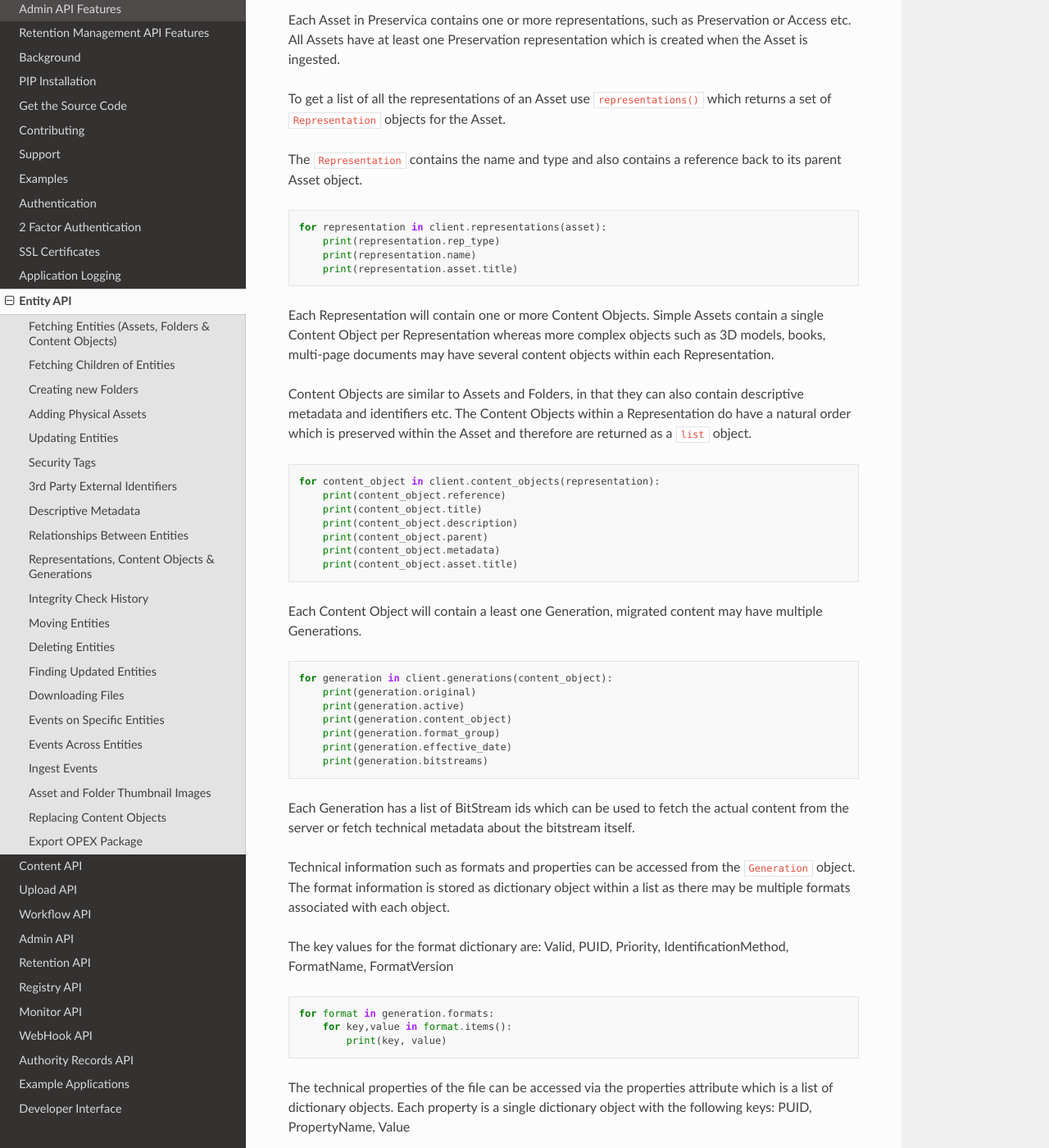
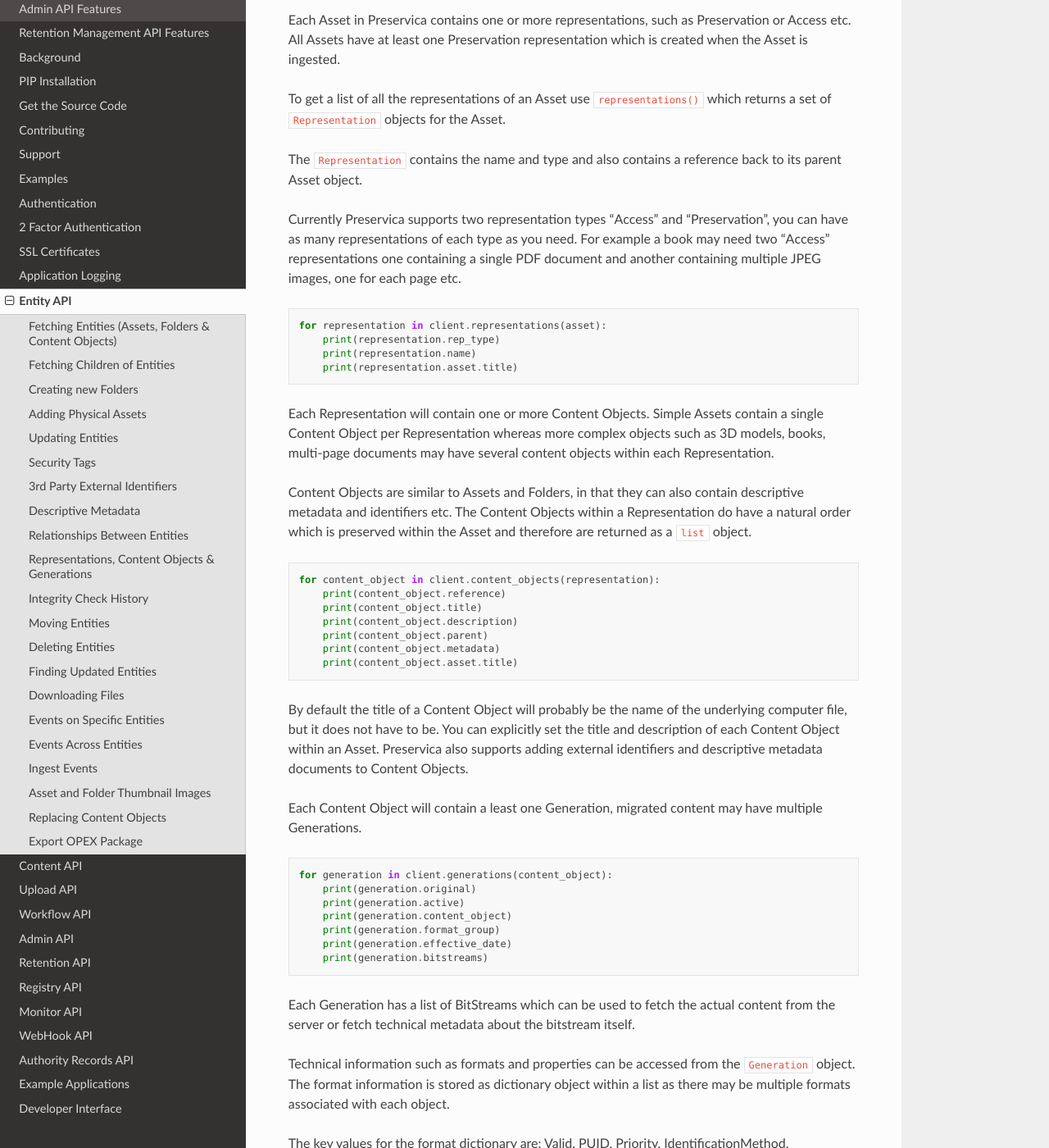
Before and after one commit to carj/pyPreservica, a Sphinx documentation site: the page built from docs/entity.rst, in a window 1280 px wide and 1400 px high, scrolled down 11456 px. Shown: the whole window at 82% size. Built offline with Sphinx 7.4.7 and the Read the Docs theme 2.0.0, drawn with Linux system fonts in a browser that asks for light colours.

Commit message:
minor doc changes

```diff
--- a/docs/entity.rst
+++ b/docs/entity.rst
@@ -591,6 +591,10 @@
 
 The ``Representation`` contains the name and type and also contains a reference back to its parent Asset object.
 
+Currently Preservica supports two representation types "Access" and "Preservation", you can have as many representations of each type
+as you need. For example a book may need two "Access" representations one containing a single PDF document and another containing multiple
+JPEG images, one for each page etc.
+
 .. code-block:: python
 
     for representation in client.representations(asset):
@@ -616,6 +620,11 @@
         print(content_object.metadata)
         print(content_object.asset.title)
 
+By default the title of a Content Object will probably be the name of the underlying computer file, but it does not have to be.
+You can explicitly set the title and description of each Content Object within an Asset.
+Preservica also supports adding external identifiers and descriptive metadata documents to Content Objects.
+
+
 Each Content Object will contain a least one Generation, migrated content may have multiple Generations.
 
 .. code-block:: python
@@ -628,7 +637,7 @@
         print(generation.effective_date)
         print(generation.bitstreams)
 
-Each Generation has a list of BitStream ids which can be used to fetch the actual content from the server or
+Each Generation has a list of BitStreams which can be used to fetch the actual content from the server or
 fetch technical metadata about the bitstream itself.
 
 Technical information such as formats and properties can be accessed from the ``Generation`` object.
```
